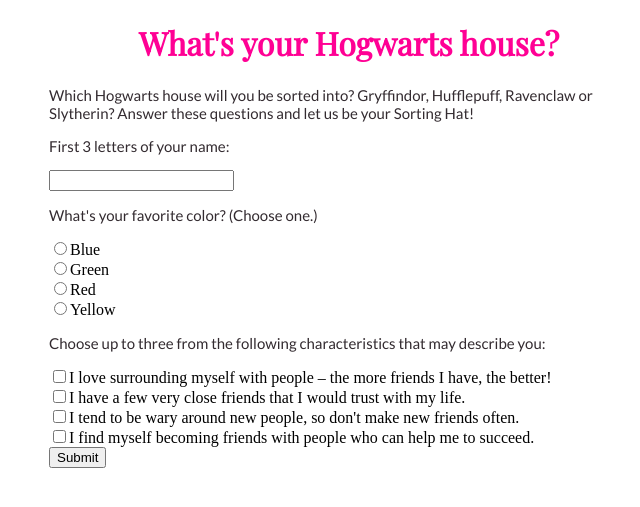
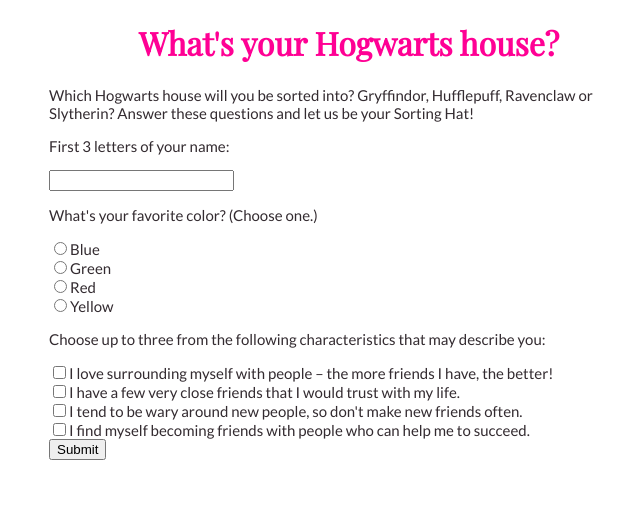
Before and after one commit to tasmianoor/p2, a PHP site: page / in a window 1280 px wide. Shown: the top 507 px of the page, without its empty margins (291-931 px from the left). Run offline with PHP 8.4, Linux system fonts and the light colour scheme.

Commit message:
font changes to form

```diff
--- a/index.php
+++ b/index.php
@@ -23,7 +23,7 @@
                questions and let us be your Sorting Hat!</p>
 
         <form action="index_get.php" method="post">
-            <p>First 3 letters of your name:</p> <input type="text" name="name"><br>
+            <p>First 3 letters of your name:</p> <input type="text" name="name"><br/>
 
             <p>What's your favorite color? (Choose one.)</p>
                 <input type="radio" name="blue" value="blue">Blue<br/>
--- a/style.css
+++ b/style.css
@@ -12,7 +12,7 @@ img {
 }
 
 
-p, radio, checkbox {
+p, form {
     font-family: 'Lato', sans-serif;
     color: #332b30;
     font-size: 15px;
```
